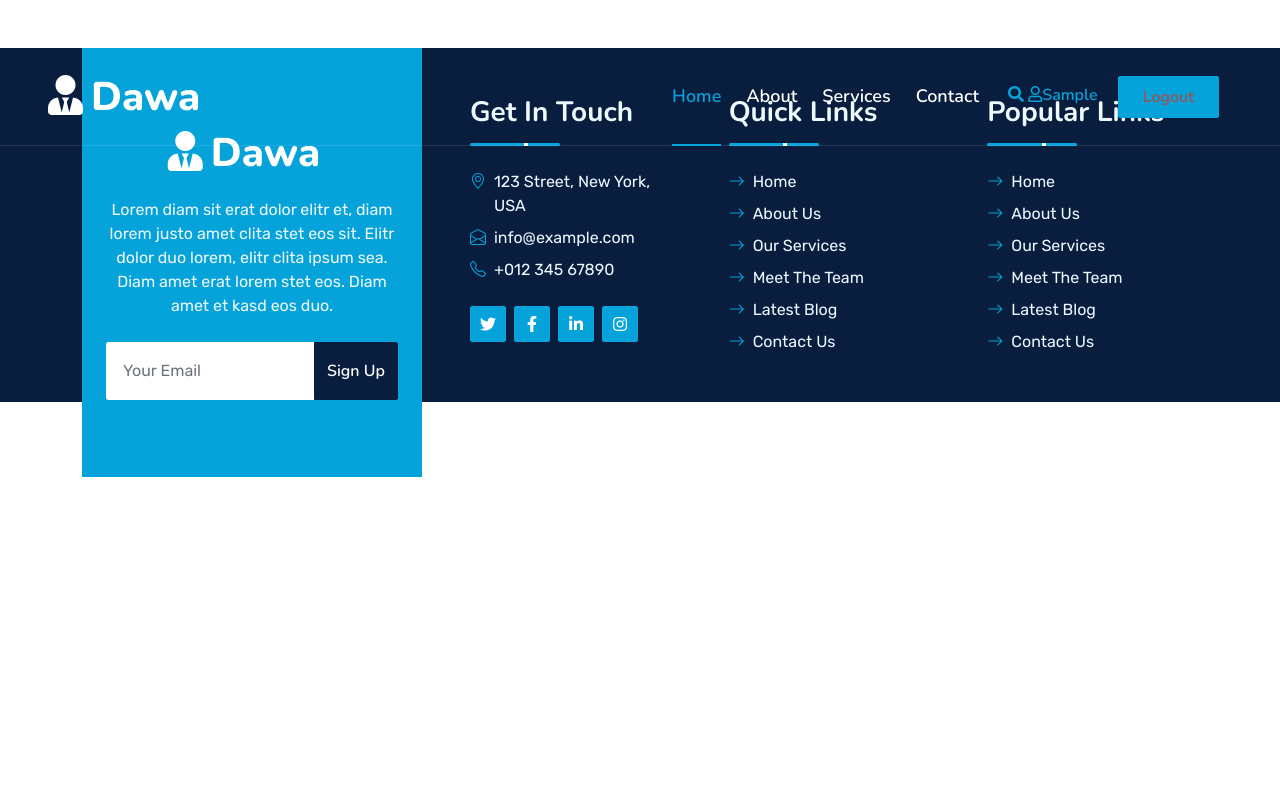
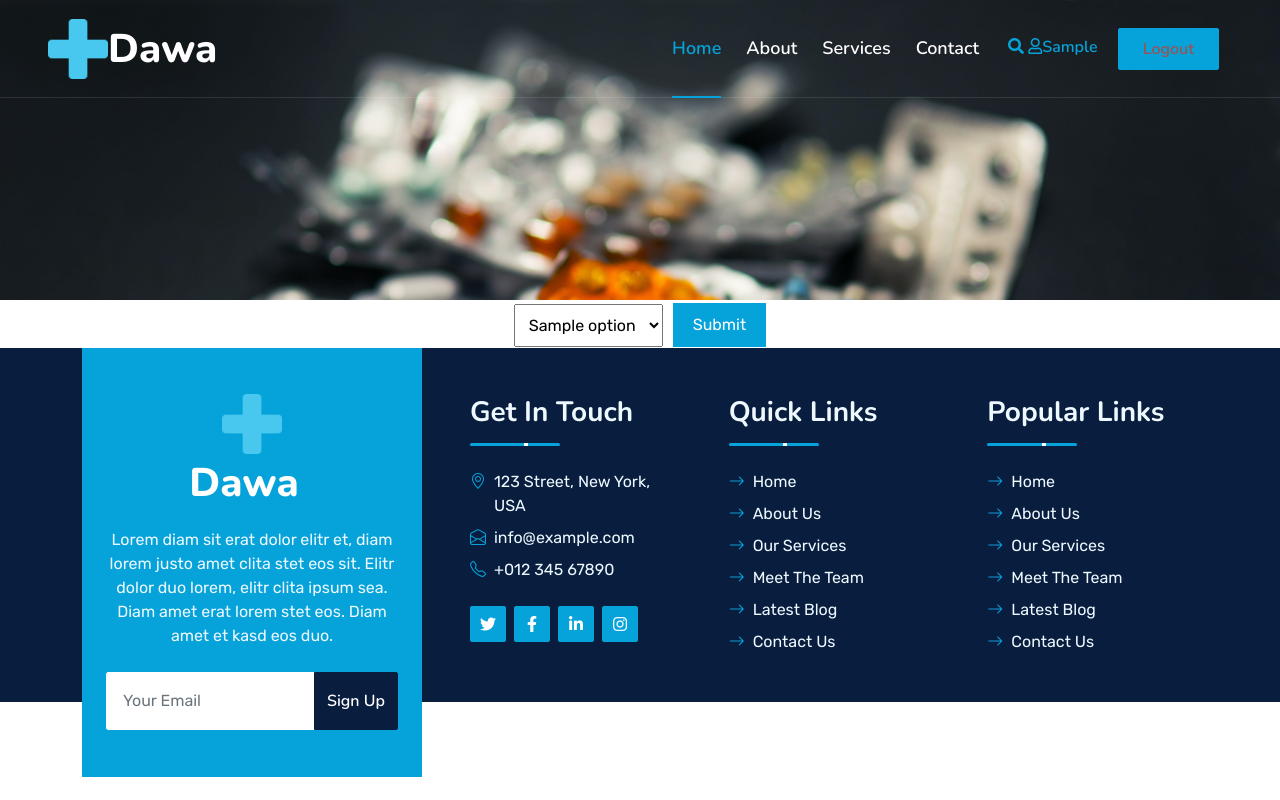
Before and after one commit to tobitprince/Drug-Recommender, a Python web app: template templates/project_main.html in a window 1280 px wide. Run offline with Jinja, Linux system fonts and the light colour scheme; the template is opened without the code that fills it: most values are stand-ins (such as "Sample title", 1, 10 or a date in 2020); some libraries are stand-ins or nearby versions.

Commit message:
Update HTML templates with new image URLs

```diff
--- a/templates/auth/index.html
+++ b/templates/auth/index.html
@@ -5,7 +5,8 @@
 <div class="cont" >
   <form action="/logini" method="post">
     <div class="form sign-in">
-      <h2 style="font-weight: bolder;color:#06a3da;">Login</h2>
+
+      <h2 style="font-weight: bolder;color:#06a3da;"><a href="{{ url_for('home') }}"><img style="width: 60px;" src="{{ url_for('static', filename='img/add.png') }}" alt=""></a><br>Login</h2>
       <label>
 
         <input type="email" placeholder="Enter your email" name="email" required />
@@ -38,7 +39,7 @@
     </div>
     <form action="/register" method="post">
       <div class="form sign-up">
-        <h2 style="font-weight: bolder;color:#06a3da;">Register</h2>
+        <h2 style="font-weight: bolder;color:#06a3da;"><a href="{{ url_for('home') }}"><img style="width: 60px;" src="{{ url_for('static', filename='img/add.png') }}" alt=""></a><br>Register</h2>
         <label>
 
           <input type="text" placeholder="Enter your Username" name="uname" required/>
--- a/templates/auth/layout.html
+++ b/templates/auth/layout.html
@@ -4,7 +4,7 @@
   <meta charset="UTF-8">
   <title>Dawa</title>
   <!-- Favicon -->
-  <link href="{{ url_for('static', filename='img/favicon.ico') }}" rel="icon">
+  <link href="{{ url_for('static', filename='img/add.png') }}" rel="icon">
   <link rel='stylesheet' href='https://fonts.googleapis.com/css?family=Open+Sans'>
   <link rel="stylesheet" href="{{ url_for('static', filename='css/styleauth.css') }}">
 
--- a/templates/auth/recover.html
+++ b/templates/auth/recover.html
@@ -5,7 +5,7 @@
 <div class="cont" style="height: 300px!important;" >
   <form action="/recover" method="post">
     <div class="form sign-in">
-      <h2 style="font-weight: bolder;color:#06a3da;">Recover</h2>
+      <h2 style="font-weight: bolder;color:#06a3da;"><a href="{{ url_for('home') }}"><img style="width: 60px;" src="{{ url_for('static', filename='img/add.png') }}" alt=""></a><br>Recover</h2>
       <label>
 
         <input type="email" placeholder="Enter your email" name="email" required />
--- a/templates/auth/reset_with_token.html
+++ b/templates/auth/reset_with_token.html
@@ -5,7 +5,7 @@
 <div class="cont" style="height: 300px!important;" >
   <form action="{{ url_for('rst')}}" method="post">
     <div class="form sign-in">
-      <h2 style="font-weight: bolder;color:#06a3da;">Reset Account</h2>
+      <h2 style="font-weight: bolder;color:#06a3da;"><a href="{{ url_for('home') }}"><img style="width: 60px;" src="{{ url_for('static', filename='img/add.png') }}" alt=""></a><br>Reset Account</h2>
 
       <input type="text" name="token" id="token" value="{{token}}" hidden   required autofocus>
       <label>
--- a/templates/auth/verify_email.html
+++ b/templates/auth/verify_email.html
@@ -5,7 +5,7 @@
 <div class="cont" style="height: 300px!important;" >
   <form action="/verify-email" method="post">
     <div class="form sign-in">
-      <h2 style="font-weight: bolder;color:#06a3da;">Verify</h2>
+      <h2 style="font-weight: bolder;color:#06a3da;"><a href="{{ url_for('home') }}"><img style="width: 60px;" src="{{ url_for('static', filename='img/add.png') }}" alt=""></a><br>Verify</h2>
       <label>
 
         <input type="text" placeholder="OTP code" name="token" required />
--- a/templates/layout.html
+++ b/templates/layout.html
@@ -9,7 +9,7 @@
     <meta content="Free HTML Templates" name="description">
 
     <!-- Favicon -->
-    <link href="{{ url_for('static', filename='img/favicon.ico') }}" rel="icon">
+    <link href="{{ url_for('static', filename='img/add.png') }}" rel="icon">
 
     <!-- Google Web Fonts -->
     <link rel="preconnect" href="https://fonts.googleapis.com">
@@ -45,8 +45,10 @@
     <!-- Navbar & Carousel Start -->
     <div class="container-fluid position-relative p-0">
         <nav class="navbar navbar-expand-lg navbar-dark px-5 py-3 py-lg-0">
+            <img style="width: 60px;" src="{{ url_for('static', filename='img/add.png') }}" alt="">
             <a href="index.html" class="navbar-brand p-0">
-                <h1 class="m-0"><i class="fa fa-user-tie me-2"></i>Dawa</h1>
+
+                <h1 class="m-0"></i>Dawa</h1>
             </a>
             <button class="navbar-toggler" type="button" data-bs-toggle="collapse" data-bs-target="#navbarCollapse">
                 <span class="fa fa-bars"></span>
@@ -72,6 +74,7 @@
 
             </div>
         </nav>
+    </div>
 
         {% block body %} {% endblock %}
 
@@ -81,8 +84,9 @@
         <div class="row gx-5">
             <div class="col-lg-4 col-md-6 footer-about">
                 <div class="d-flex flex-column align-items-center justify-content-center text-center h-100 bg-primary p-4">
+                    <img style="width: 60px;" src="{{ url_for('static', filename='img/add.png') }}" alt="">
                     <a href="index.html" class="navbar-brand">
-                        <h1 class="m-0 text-white"><i class="fa fa-user-tie me-2"></i>Dawa</h1>
+                        <h1 class="m-0 text-white"></i>Dawa</h1>
                     </a>
                     <p class="mt-3 mb-4">Lorem diam sit erat dolor elitr et, diam lorem justo amet clita stet eos sit. Elitr dolor duo lorem, elitr clita ipsum sea. Diam amet erat lorem stet eos. Diam amet et kasd eos duo.</p>
                     <form action="">
--- a/templates/project_main.html
+++ b/templates/project_main.html
@@ -1,6 +1,53 @@
 {% extends 'layout.html' %}
-<div class="con" style="height: 100px;">
 
+{% block body %}
+<style>
+    .con {
+        height: 100px;
+        padding-top: 300px;
+        background-image: url(../../static/img/pexels-kaboompics-com-5795.jpg);
+        background-size: cover;
+        display: flex;
+        justify-content: center;
+        align-items: center;
+    }
+
+    .con form {
+        display: flex;
+        justify-content: center;
+        align-items: center;
+        gap: 10px;
+        padding-top: 50px;
+    }
+
+    .con form select {
+        padding: 10px;
+        font-size: 16px;
+    }
+
+    .con form input[type="submit"] {
+        padding: 10px 20px;
+        font-size: 16px;
+        background-color: #06a3da;
+        color: white;
+        border: none;
+        cursor: pointer;
+        transition: background-color 0.3s ease;
+    }
+
+    .con form input[type="submit"]:hover {
+        background-color: #0485ac;
+    }
+</style>
+
+<div class="con">
+    <form action="/predict" method="post">
+        <select name="condition">
+            {% for option in options %}
+                <option value="{{ option }}">{{ option }}</option>
+            {% endfor %}
+        </select>
+        <input type="submit" value="Submit">
+    </form>
 </div>
-{% block body %}
 {% endblock %}
```
Also changed, not shown: main.py (+12 -13 lines), templates/user_result.html (+37 -4 lines), static/img/add.png (added).
